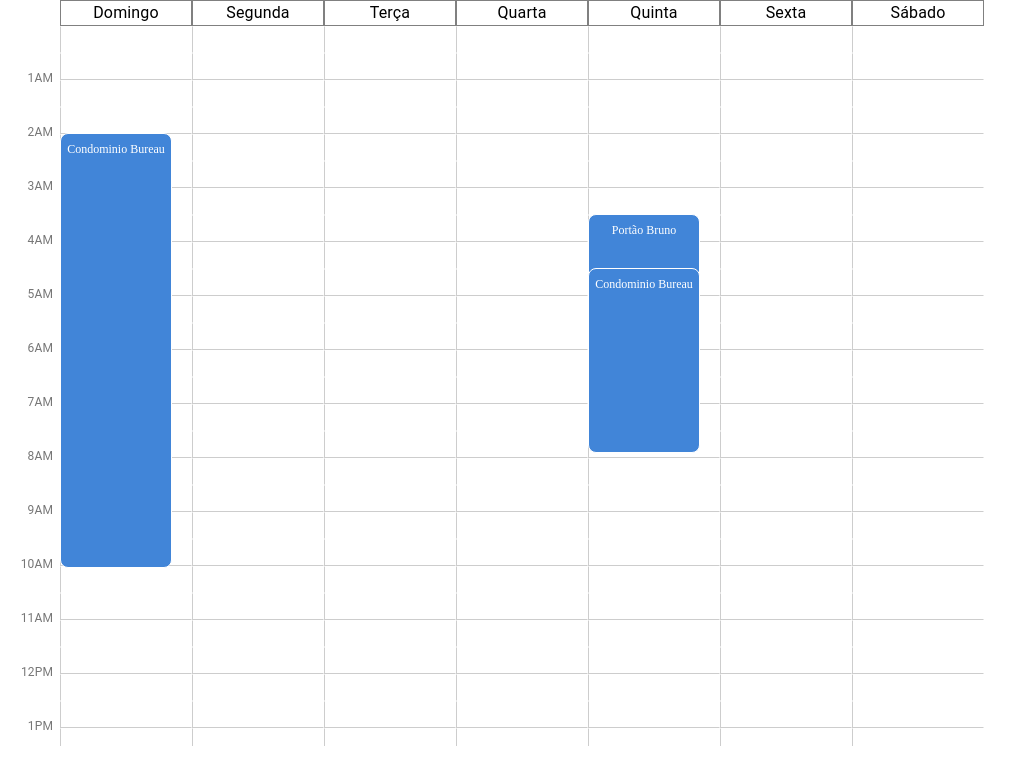
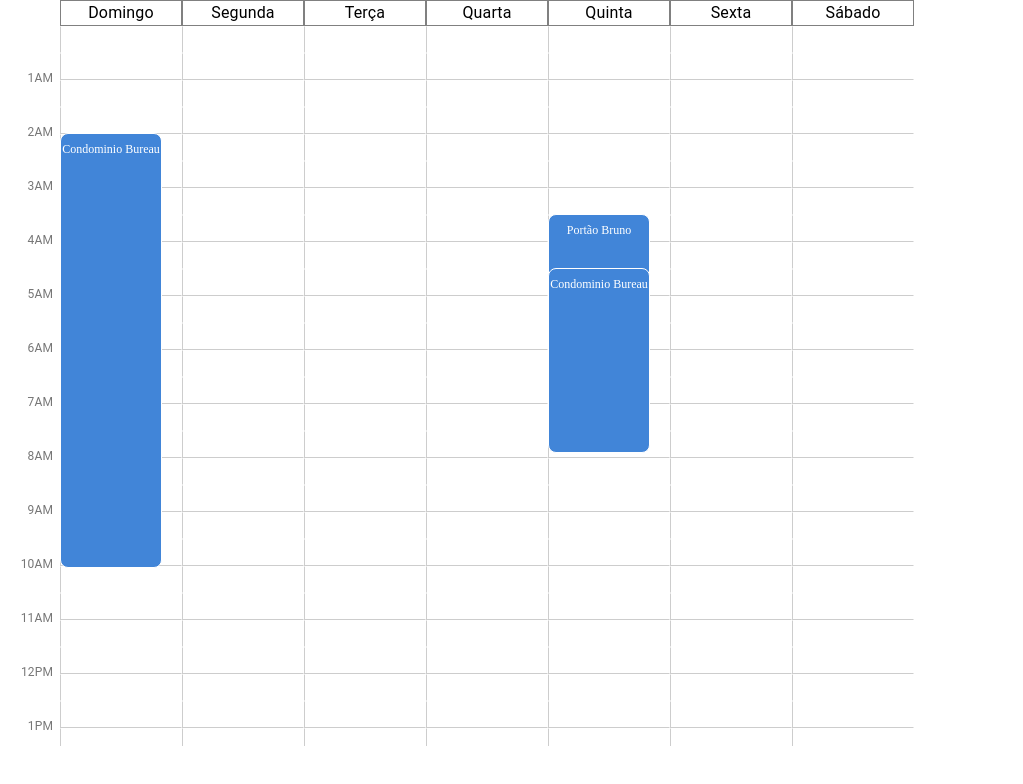
Before and after one commit to andlukass/calendar-react, a React (Vite) app: page / in a window 1280 px wide. Shown: the top 784 px of the page, without its empty margins (0-1023 px from the left). Built offline with nearby package versions, Linux system fonts and the light colour scheme.

Commit message:
change hour size

```diff
--- a/src/Week/DaysTitle.jsx
+++ b/src/Week/DaysTitle.jsx
@@ -8,8 +8,8 @@ function DaysTitle() {
       <Box sx={{ display: "flex" }}>
         <Box minWidth={60} />
         {weekDays.map((day, index) => (
-          <Box key={index} minWidth={130} border="0.5pt solid grey">
-            <Typography sx={{ textAlign: "center" }}>
+          <Box key={index} minWidth={120} border="0.5pt solid grey">
+            <Typography sx={{ textAlign: "center"}}>
               {day}
             </Typography>
           </Box>
--- a/src/Week/Hours/Event.jsx
+++ b/src/Week/Hours/Event.jsx
@@ -17,7 +17,7 @@ function Event({ width, start, end, drag, color, title }) {
   const [opacity, setOpacity] = useState(1);
 
   const height = getEventHeight(start, end + 1);
-  const finalWidth = !drag ? 130 : width;
+  const finalWidth = !drag ? 120 : width;
 
   return (
     <>
@@ -41,7 +41,7 @@ const eventStyle = (width, height, color, opacity, drag) => ({
   top: -1,
   left: 0,
   opacity: opacity,
-  width: width ? width : 110,
+  width: width ? width : 100,
   height: height,
   display: "flex",
   justifyContent: "center",
--- a/src/Week/Hours/HourCell.jsx
+++ b/src/Week/Hours/HourCell.jsx
@@ -36,7 +36,7 @@ const cellStyle = (hour) => ({
   justifyContent: "center",
   alignItems: "center",
   display: "flex",
-  minWidth: 130,
+  minWidth: 120,
   height: 25,
 });
 
```
